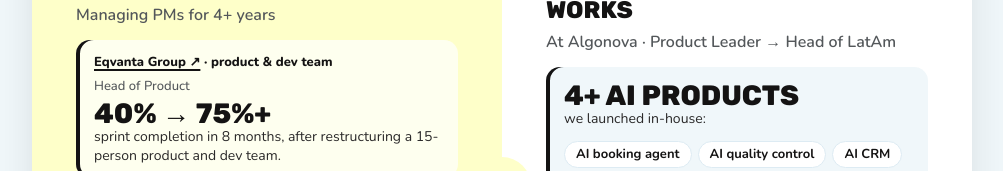
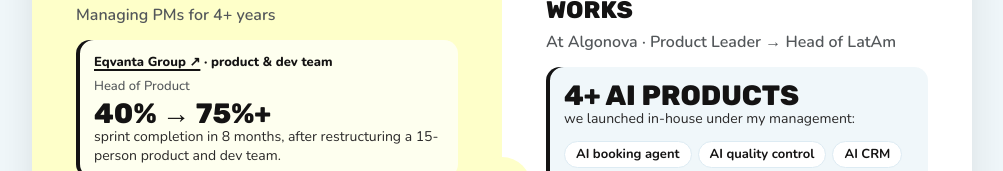
Before and after one commit to pavelkokora-oss/pavel-x-lodgify, a plain HTML site: page index.html in a window 1280 px wide. Shown: the part 1446-1617 px from the top of the page, without its empty margins (138-1141 px from the left). Drawn offline with nearby package versions, Linux system fonts and the light colour scheme.

Commit message:
AI products: launched in-house under my management
Co-Authored-By: Claude Opus 5.5 <noreply@anthropic.com>

```diff
--- a/index.html
+++ b/index.html
@@ -407,7 +407,7 @@
       <div class="half">
         <span class="half-tag">Piece 4 · AI adoption</span>
         <h3>Bringing AI into how a team works</h3>
-        <p class="half-role">At Algonova · Product Leader → Head of LatAm</p><div class="half-num multi hl"><b>4+ AI products</b><span>we launched in-house:</span><ul class="half-num-pts"><li>AI booking agent</li><li>AI quality control</li><li>AI CRM</li><li>Many AI internal tools</li></ul></div><div class="half-num multi"><b>10+ Claude skills</b><span>I built for sales and product teams, that are in active use.</span></div><div class="half-num multi"><b>AI training</b><span>I was the company&#x27;s speaker on AI adoption and trained the sales heads to use AI for their work.</span></div>
+        <p class="half-role">At Algonova · Product Leader → Head of LatAm</p><div class="half-num multi hl"><b>4+ AI products</b><span>we launched in-house under my management:</span><ul class="half-num-pts"><li>AI booking agent</li><li>AI quality control</li><li>AI CRM</li><li>Many AI internal tools</li></ul></div><div class="half-num multi"><b>10+ Claude skills</b><span>I built for sales and product teams, that are in active use.</span></div><div class="half-num multi"><b>AI training</b><span>I was the company&#x27;s speaker on AI adoption and trained the sales heads to use AI for their work.</span></div>
         <ul></ul>
       </div>
     </div>
```
